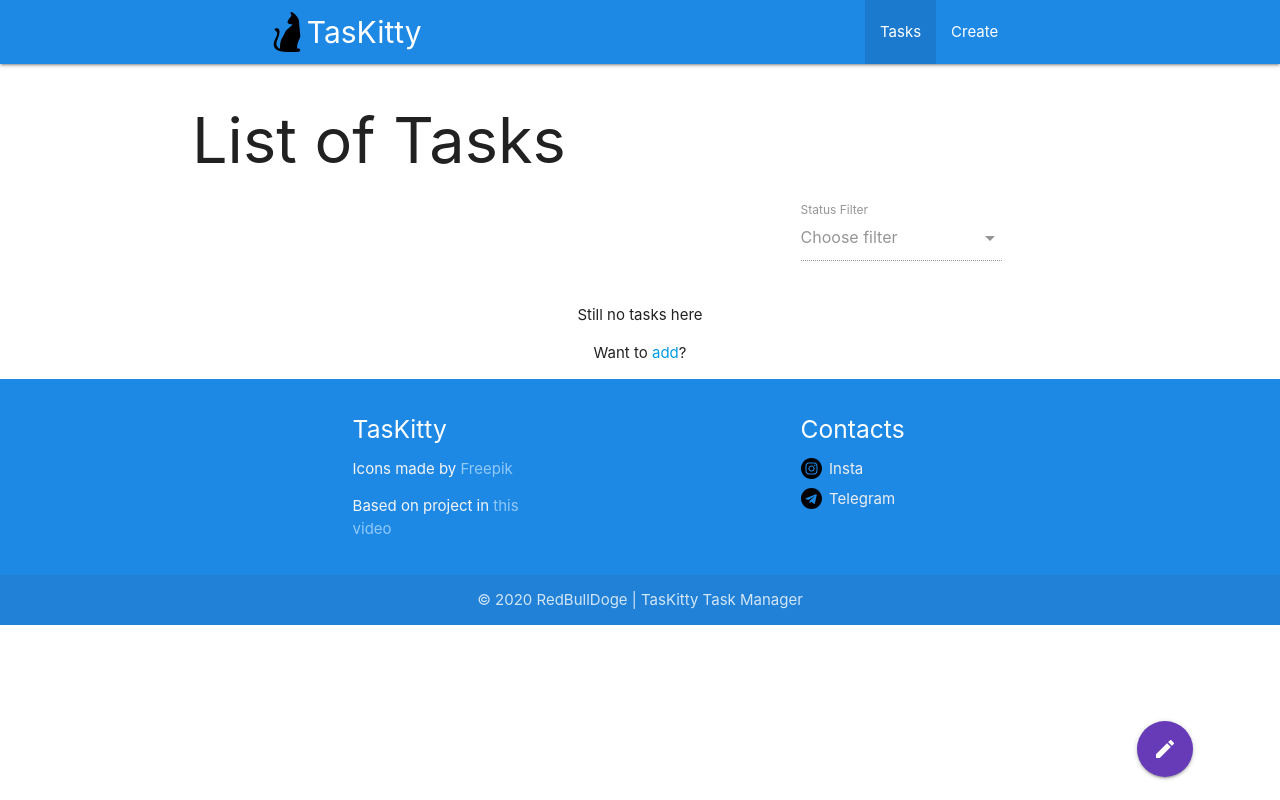
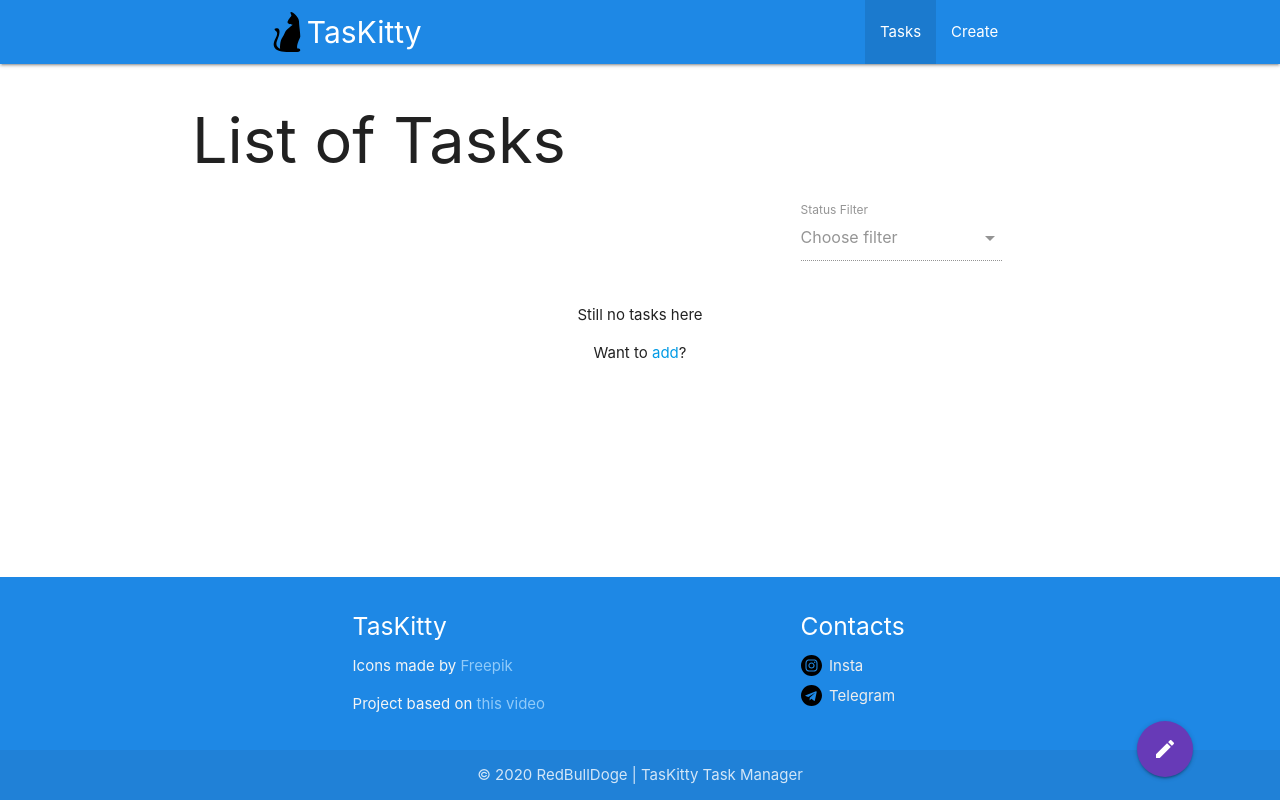
Before and after one commit to RedBullDogE/taskitty-pet, a Vue app: page / in a window 1280 px wide. Built offline with nearby package versions, Linux system fonts and the light colour scheme.

Commit message:
Fix sticky footer

```diff
--- a/src/App.vue
+++ b/src/App.vue
@@ -29,13 +29,13 @@ export default {
 <style lang="scss">
 @import "~materialize-css/dist/css/materialize.min.css";
 
-body {
+#app {
     display: flex;
     min-height: 100vh;
     flex-direction: column;
-}
 
-main {
-    flex: 1 0 auto;
+    main {
+        flex: 1 0 auto;
+    }
 }
 </style>
--- a/src/components/Footer.vue
+++ b/src/components/Footer.vue
@@ -2,7 +2,7 @@
     <footer class="page-footer blue darken-1">
         <div class="container">
             <div class="row">
-                <div class="col l3 offset-l2 s12">
+                <div class="col l3 offset-l2 s11 offset-s1">
                     <h5 class="white-text">TasKitty</h5>
                     <p class="grey-text text-lighten-4">
                         Icons made by
@@ -14,7 +14,7 @@
                         >Freepik</a>
                     </p>
                     <p class="grey-text text-lighten-4">
-                        Based on project in
+                        Project based on
                         <a
                             href="https://www.youtube.com/watch?v=Ez5_CITkg24"
                             title="Freepik"
@@ -23,7 +23,7 @@
                         >this video</a>
                     </p>
                 </div>
-                <div class="col l3 offset-l3 s12">
+                <div class="col l3 offset-l3 s11 offset-s1">
                     <h5 class="white-text">Contacts</h5>
                     <ul>
                         <li>
```
